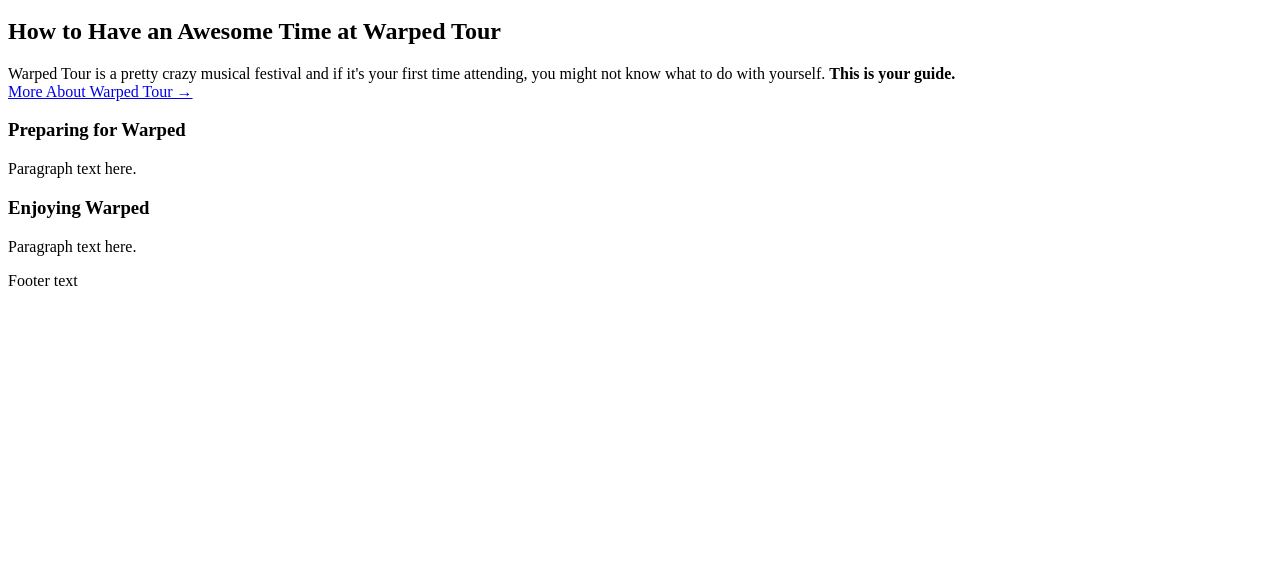
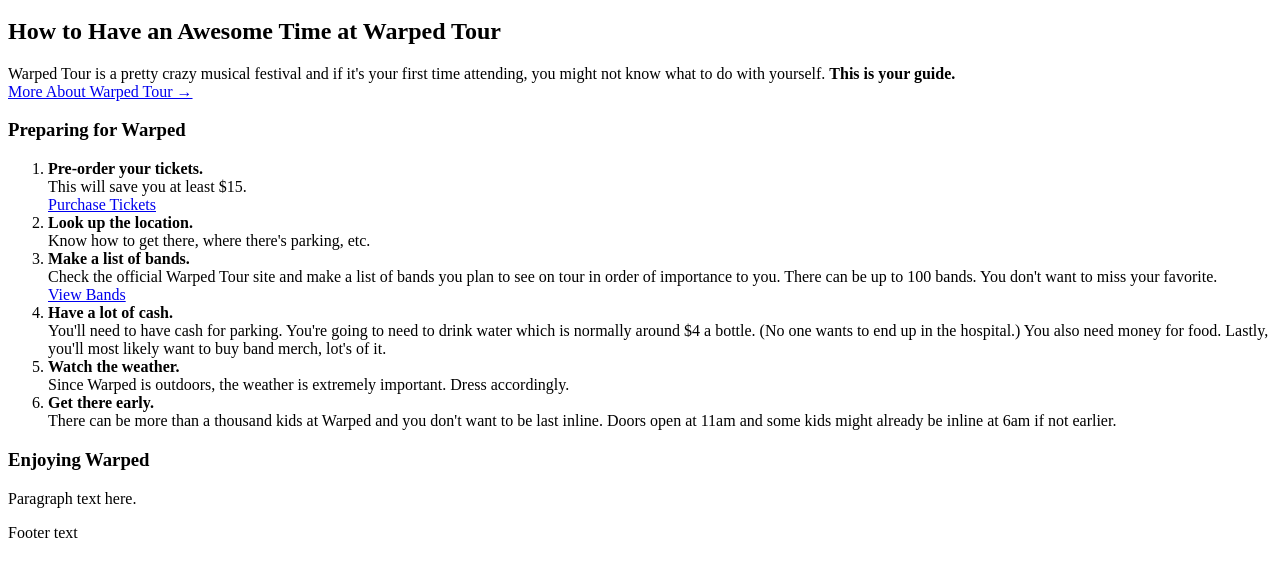
Before and after one commit to nlaitchison/wdf, a plain HTML site: page Lab2/index.html in a window 1280 px wide. Shown: the part 118-694 px from the top of the page. Drawn offline with Linux system fonts and the light colour scheme.

Commit message:
added content to Preparing for Warped Tour

```diff
--- a/Lab2/index.html
+++ b/Lab2/index.html
@@ -27,7 +27,22 @@
 					<a href=" "> More About Warped Tour &rarr; </a>
 					</p>
 				<h3 id="#2"> Preparing for Warped </h3>
-					<p> Paragraph text here. </p>
+					<ol>
+						<li> <strong> Pre-order your tickets. </strong> <br />
+						This will save you at least &#36;15. <br />
+						<a href=" "> Purchase Tickets</a> </li>
+						<li> <strong> Look up the location. </strong> <br />
+						Know how to get there, where there's parking, etc. </li>
+						<li> <strong> Make a list of bands. </strong> <br />
+						Check the official Warped Tour site and make a list of bands you plan to see on tour in order of importance to you. There can be up to 100 bands. You don't want to miss your favorite.<br />
+						<a href=" "> View Bands </a></li>
+						<li> <strong> Have a lot of cash. </strong> <br />
+						You'll need to have cash for parking. You're going to need to drink water which is normally around &#36;4 a bottle. (No one wants to end up in the hospital.) You also need money for food. Lastly, you'll most likely want to buy band merch, lot's of it.</li>
+						<li> <strong> Watch the weather. </strong> <br />
+						Since Warped is outdoors, the weather is extremely important. Dress accordingly.</li>
+						<li> <strong> Get there early. </strong> <br />
+						There can be more than a thousand kids at Warped and you don't want to be last inline. Doors open at 11am and some kids might already be inline at 6am if not earlier.</li>
+					</ol>
 				<h3 id="#2"> Enjoying Warped </h3>
 					<p> Paragraph text here. </p>
 			</div>
```
